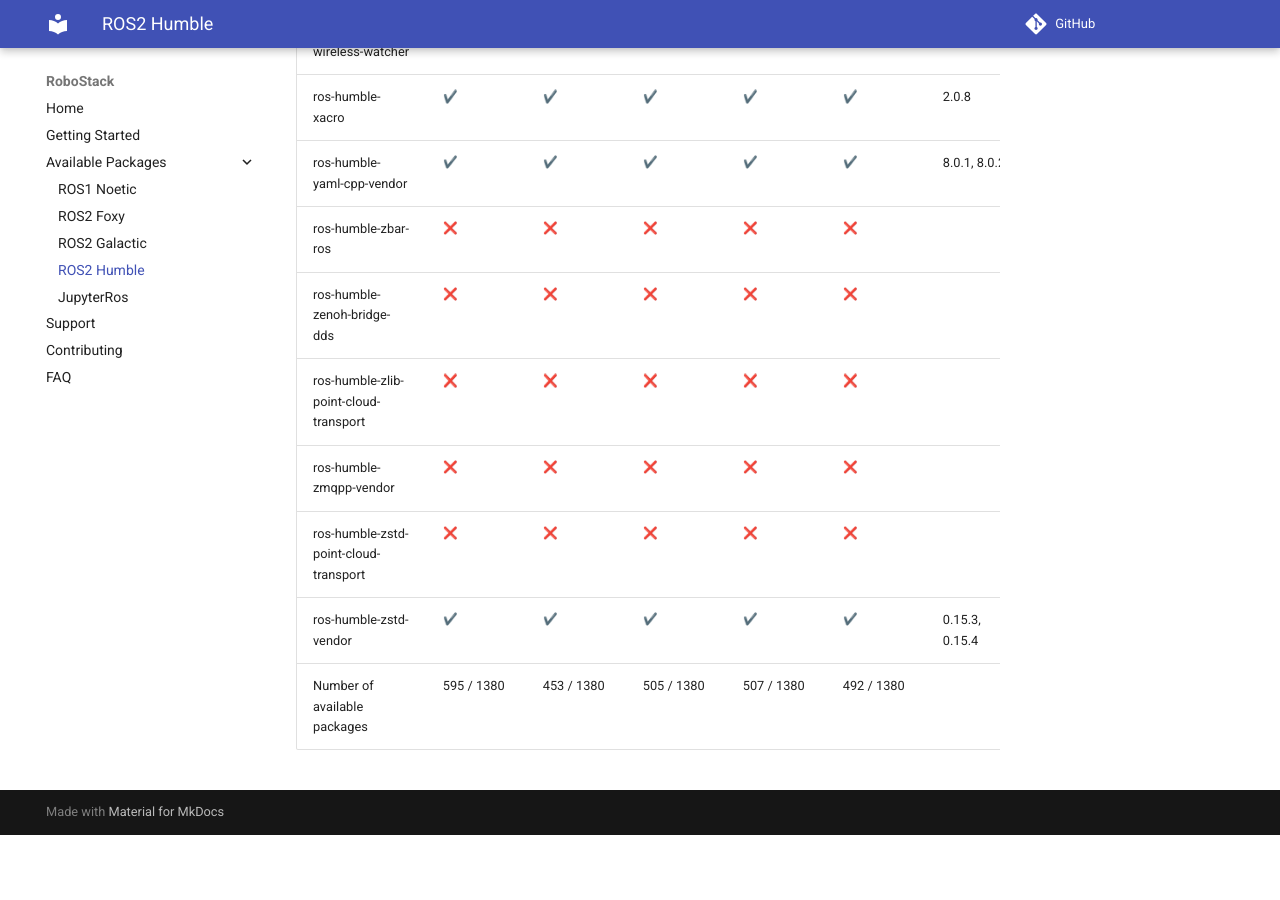
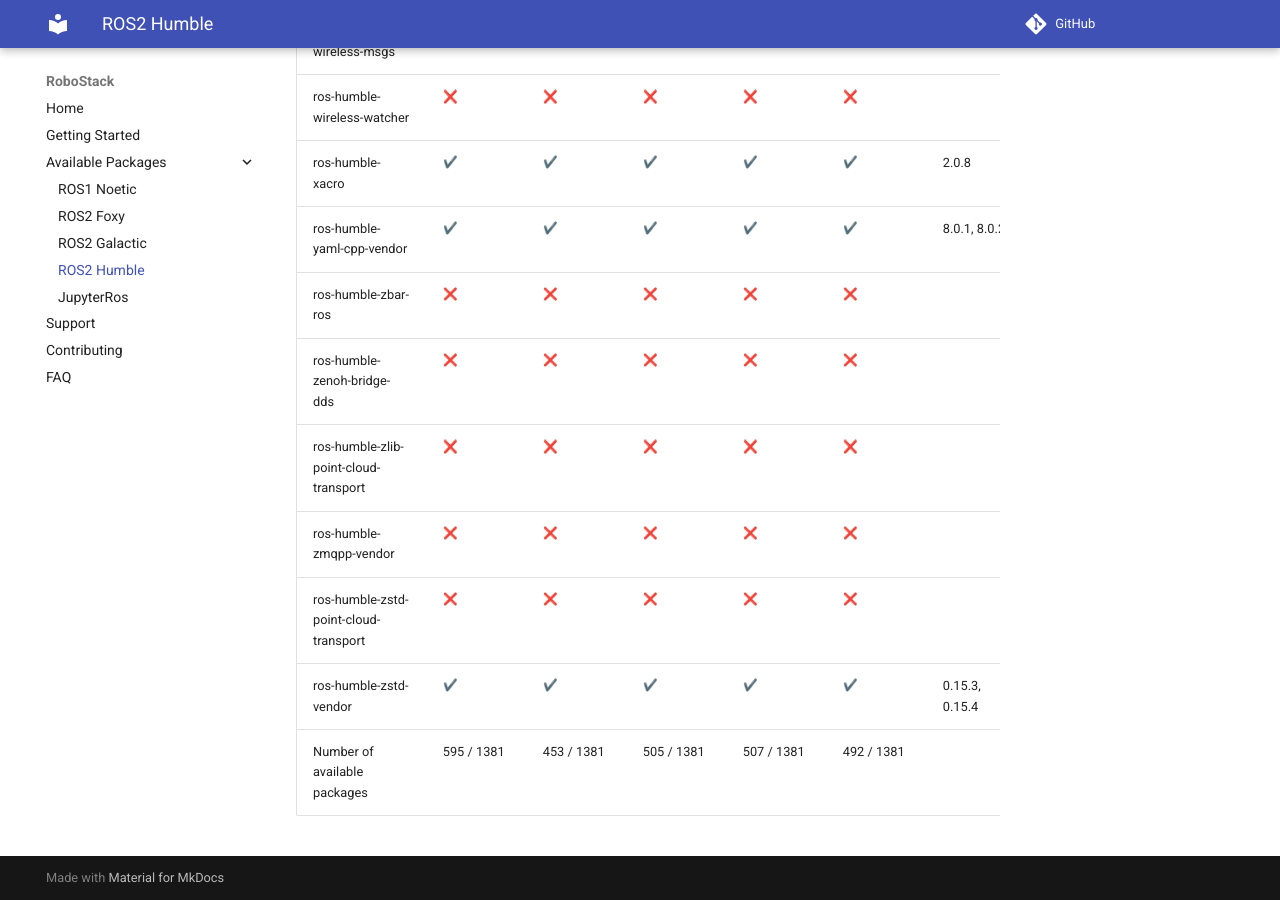
Before and after one commit to RoboStack/robostack.github.io, an MkDocs documentation site: the page built from docs/humble.md, in a window 1280 px wide and 900 px high, scrolled down 104535 px. Built offline with MkDocs 1.6.1 and Material for MkDocs 9.7.7, drawn with Linux system fonts in a browser that asks for light colours; emoji names are drawn with the system emoji font; comment, search, counter and statistics services are not loaded; before the commit the page ends 105370 px from its top, so only the background shows below that; some of the changed text lies outside the part shown.

Commit message:
Update tables

```diff
--- a/docs/humble.md
+++ b/docs/humble.md
@@ -1380,4 +1381,4 @@
 | ros-humble-zmqpp-vendor | :x: { data-sort='0' } | :x: { data-sort='0' } | :x: { data-sort='0' } | :x: { data-sort='0' } | :x: { data-sort='0' } |   |
 | ros-humble-zstd-point-cloud-transport | :x: { data-sort='0' } | :x: { data-sort='0' } | :x: { data-sort='0' } | :x: { data-sort='0' } | :x: { data-sort='0' } |   |
 | ros-humble-zstd-vendor | :heavy_check_mark: { data-sort='1' } | :heavy_check_mark: { data-sort='1' } | :heavy_check_mark: { data-sort='1' } | :heavy_check_mark: { data-sort='1' } | :heavy_check_mark: { data-sort='1' } | 0.15.3, 0.15.4  |
-| Number of available packages |  595 / 1380 | 453 / 1380 | 505 / 1380 | 507 / 1380 | 492 / 1380 |
+| Number of available packages |  595 / 1381 | 453 / 1381 | 505 / 1381 | 507 / 1381 | 492 / 1381 |
```
Also changed, not shown: other parts of docs/humble.md (+1 -0 lines).
